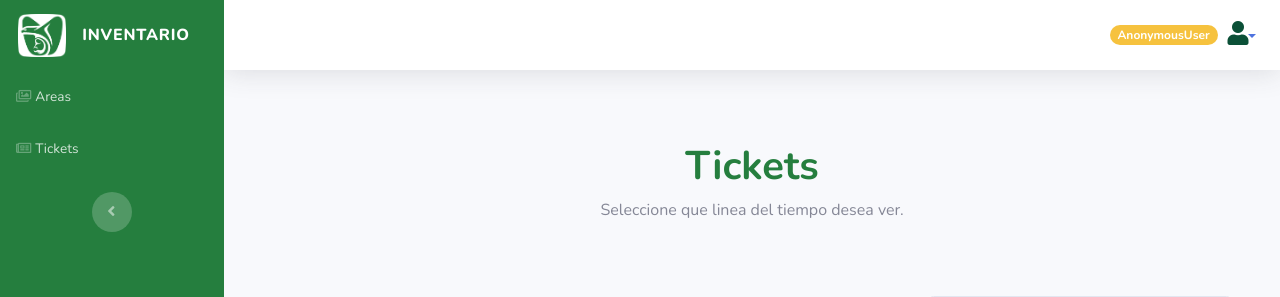
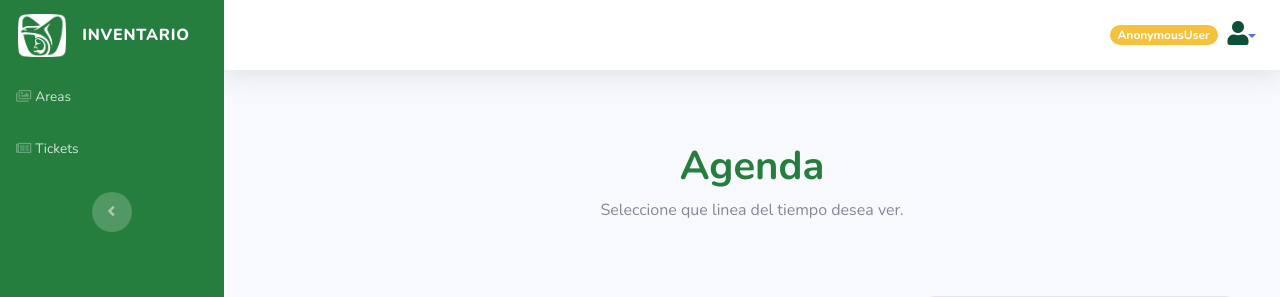
Before and after one commit to biomedica-github/Medical-Devices-Managment-system, a Django app: page /agenda/seleccion in a window 1280 px wide. Shown: the top 297 px of the page. Run offline with Django 4.2, Linux system fonts and the light colour scheme; parts of the project's set-up code (start-up, migrations or seed data) failed here and were passed over; some libraries are stand-ins or nearby versions.

Commit message:
Update agenda-seleccion.html

```diff
--- a/inventario/templates/inventario/interfaz/Agenda/agenda-seleccion.html
+++ b/inventario/templates/inventario/interfaz/Agenda/agenda-seleccion.html
@@ -7,7 +7,7 @@
                 <div class="container py-4 py-xl-5" style="min-height: 100vh;">
                     <div class="row mb-5">
                         <div class="col-md-8 col-xl-6 text-center mx-auto" style="margin-bottom: 1%;">
-                            <h2 style="font-size: 40px;"><strong><span style="color: rgb(37, 126, 62);">Tickets</span></strong></h2>
+                            <h2 style="font-size: 40px;"><strong><span style="color: rgb(37, 126, 62);">Agenda</span></strong></h2>
                             <p class="w-lg-50">Seleccione que linea del tiempo desea ver.</p>
                         </div>
                     </div>
```
